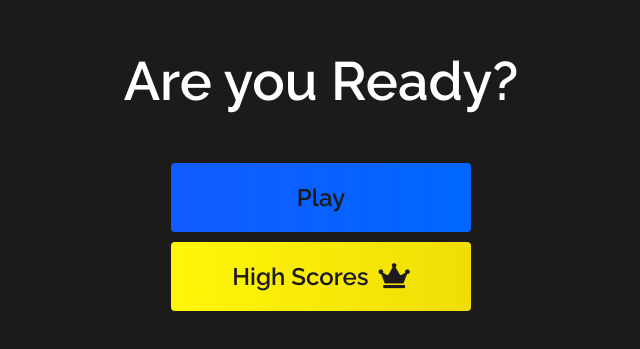
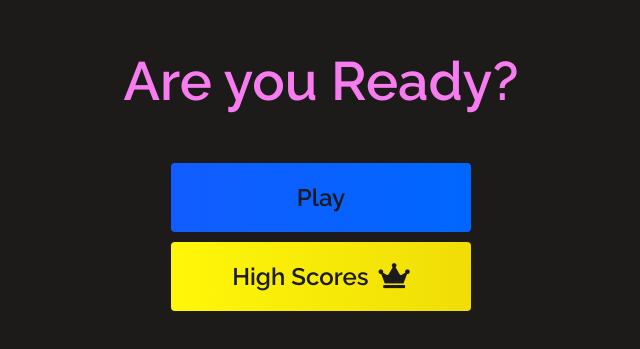
Before and after one commit to AlexIglesia/quiz, a plain HTML site: page index.html in a window 1280 px wide. Shown: the part 215-564 px from the top of the page, without its empty margins (319-959 px from the left). Drawn offline with Linux system fonts and the light colour scheme.

Commit message:
add text animation for h1 in home page

```diff
--- /dev/null
+++ b/assets/index.js
@@ -0,0 +1,26 @@
+// text animation for home page h1 https://www.youtube.com/watch?v=GUEB9FogoP8
+const text = document.querySelector(".fancy");
+const strText = text.textContent;
+const splitText = strText.split("");
+text.textContent = "";
+for (let i = 0; i < splitText.length; i++){
+    text.innerHTML += "<span>" + splitText[i] + "</span>";
+}
+
+let char = 0;
+let timer = setInterval(onTick, 50);
+
+function onTick(){
+    const span = text.querySelectorAll('span')[char];
+    span.classList.add('fade');
+    char++
+    if(char === splitText.length){
+        OfflineAudioCompletionEvent();
+        return;
+    }
+}
+
+function complete(){
+    clearInterval(timer);
+    timer = null;
+}
--- a/assets/style.css
+++ b/assets/style.css
@@ -138,3 +138,12 @@ input::placeholder{
     font-size: 2rem;
     color: rgb(28, 26, 26)
 }
+
+span {
+    font-size: 5.4rem;
+    transition: all 0.5s ease;
+}
+
+span.fade {
+    color: rgb(247, 124, 239);
+}
--- a/index.html
+++ b/index.html
@@ -12,10 +12,11 @@
 <body>
     <div class="container">
         <div id="home" class="flex-column flex-center">
-            <h1>Are you Ready?</h1>
+            <h1 class="fancy">Are you Ready?</h1>
             <a href="/game.html" class="btn">Play</a>
             <a href="/highscores.html" id="highscore-btn" class="btn">High Scores<i class="fas fa-crown"></i></a>
         </div>
     </div>
+    <script src="assets/index.js"></script>
 </body>
 </html>
```
